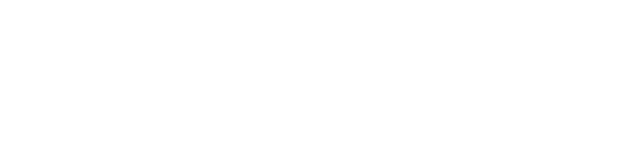
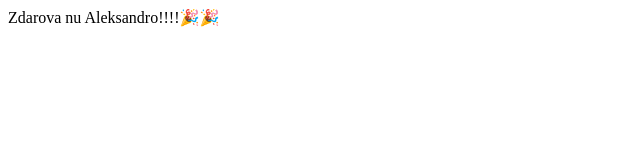
Before and after one commit to AleksandrTarejev/IT-Teacher, a plain HTML site: page index.html in a window 1280 px wide. Shown: the whole page, without its empty margins (0-640 px from the left). Drawn offline with Linux system fonts and the light colour scheme.

Commit message:
index.html greeting

```diff
--- a/index.html
+++ b/index.html
@@ -6,6 +6,6 @@
     <title>Document</title>
 </head>
 <body>
-
+    Zdarova nu Aleksandro!!!!🎉🎉
 </body>
 </html>
```
